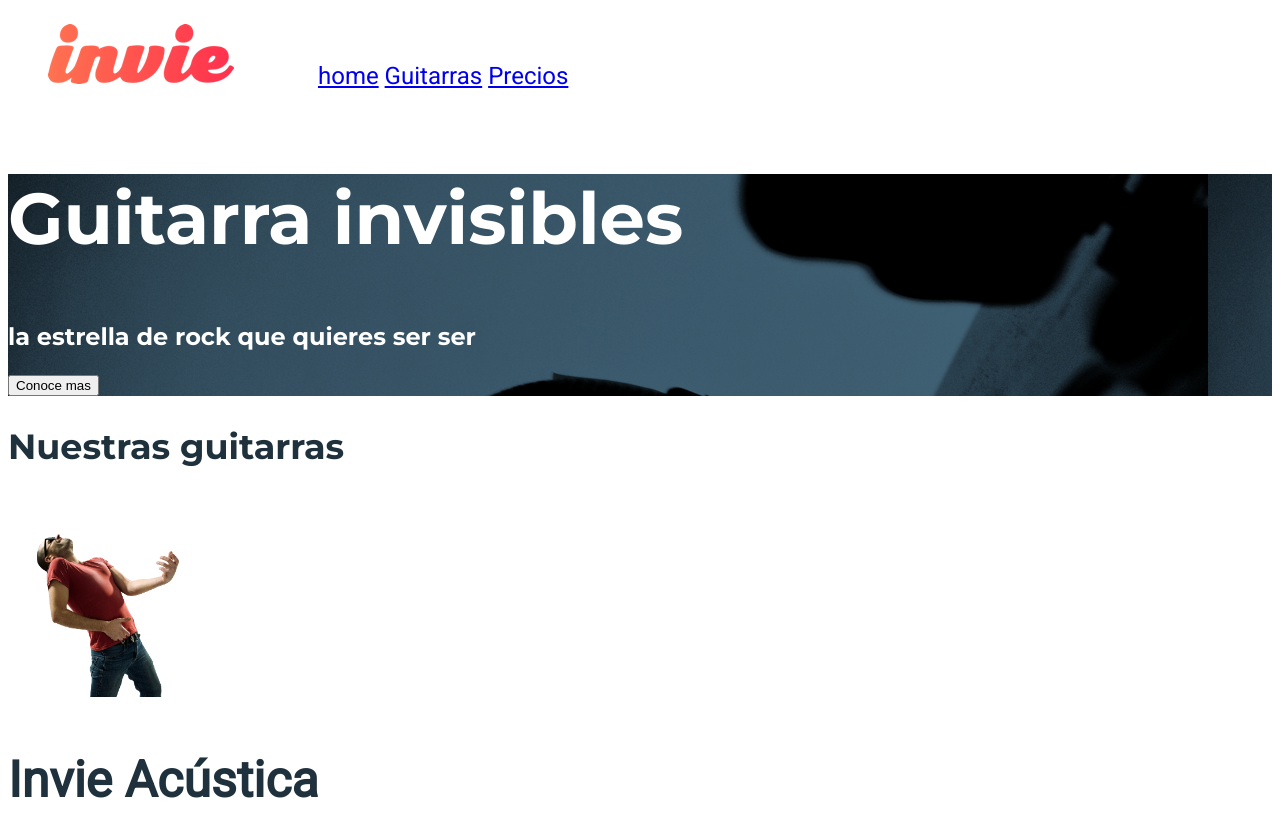
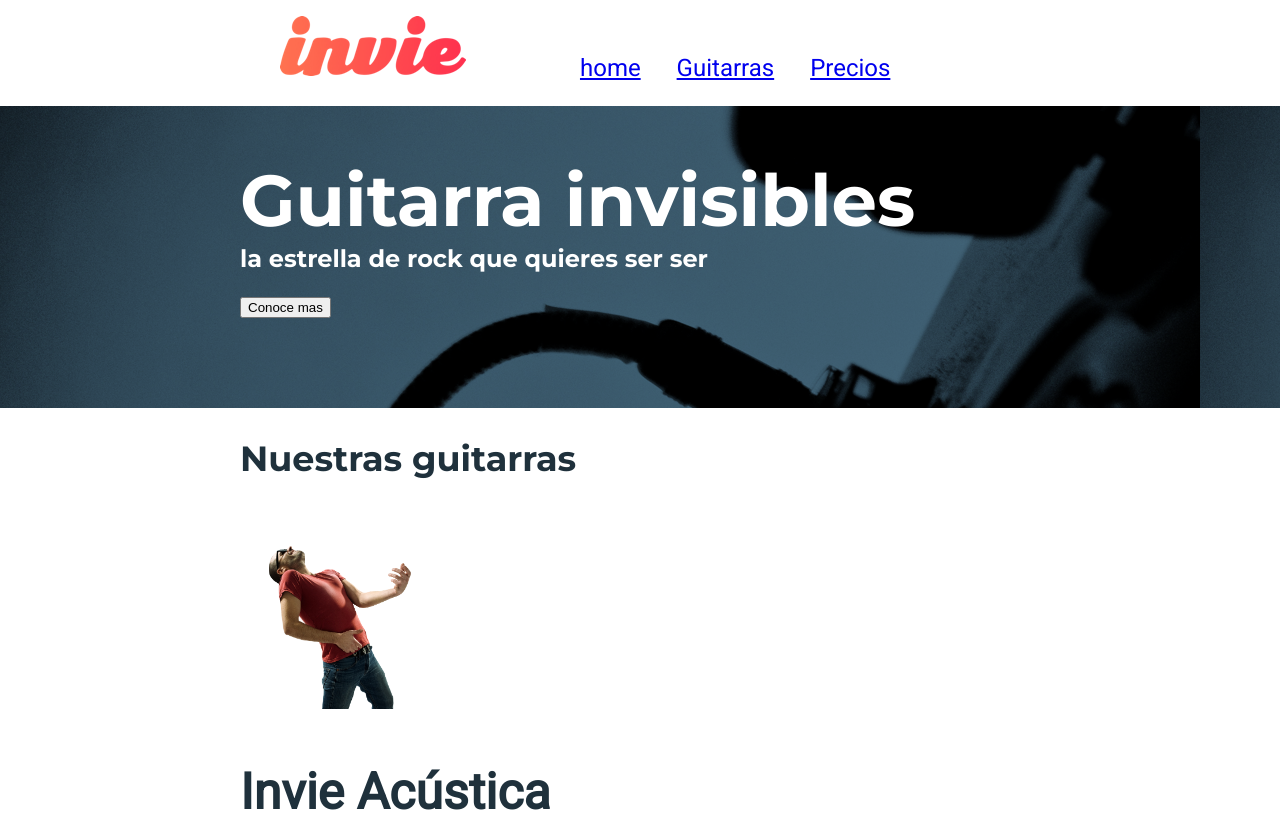
Before and after one commit to leonardcad02/Fletzi, a plain HTML site: page index.html in a window 1280 px wide. Shown: the top 824 px of the page. Drawn offline with Linux system fonts and the light colour scheme.

Commit message:
Modificacion de estructura

```diff
--- a/css/invie.css
+++ b/css/invie.css
@@ -1,21 +1,36 @@
+/**{
+  padding: 10px, 13px ,15px 5px; arriba-derecha-abajo-izquierda
+  padding: 10px;
+  margin: 10px;
+  border: 2px solid red;
+}*/
 
 body{
   font-family: 'Roboto', sans-serif;
+  margin: 0;
 }
+
 .titulo{
     font-size: 72px;
     font-family: 'Montserrat', sans-serif;
+    margin-bottom: 0px;
+    margin-top: 30px;
+
 }
 .title-a{
     font-size: 24px;
     font-family: 'Montserrat', sans-serif;
+    margin-top: 0;
+
 }
 .title-b{
     font-size: 50px;
+    margin-bottom: 20px;
 }
 
 .guitarras{
     color: #1f313c;
+
 }
 
 .guitarras h2{
@@ -25,6 +40,11 @@ body{
 .portada{
     background-image:url("../imagenes/background.png");
     color: white;
+    padding: 20px;
+
+}
+.portada button{
+    margin-bottom: 70px;
 }
 .menu{
     font-size: 24px;
@@ -32,7 +52,16 @@ body{
 }
 .menu li{
   display: inline-block;
+  margin-left: 30px;
 }
 .logotipo{
   display: inline-block;
 }
+
+.header{
+
+}
+.contenedor {
+  width: 800px;
+  margin: auto;
+}
--- a/index.html
+++ b/index.html
@@ -8,7 +8,7 @@
   <link href="https://fonts.googleapis.com/css?family=Montserrat:400,700|Roboto" rel="stylesheet">
 </head>
 <body>
-	<header id="header" class="header"> <!-- header -->
+	<header id="header" class="header contenedor"> <!-- header -->
 		<!-- logotipo -->
 		<figure class="logotipo">
 			<img src="imagenes/Invie.png" alt="Invie Logotipo" width="186" height="60">
@@ -29,14 +29,17 @@
 		</nav>
 	</header>
     <section id="portada" class="portada"> <!--portada -->
+ 			<div class="contenedor">
 	 			<!-- tiutlo -->
 	 			<h1 class="titulo">Guitarra invisibles</h1>
 	 			<!-- resumen  -->
 	 			<h3 class="title-a"> la estrella de rock que quieres ser ser</h3>
 	 			<!-- boton -->
 	 			<button> Conoce mas</button>
+ 			</div>
+
 	</section>
-	<section id="guitarras" class="guitarras"> <!-- contenido -->
+	<section id="guitarras" class="guitarras contenedor"> <!-- contenido -->
 		<!-- guitarra1 -->
 		<h2> Nuestras guitarras </h2>
 		<article class="guitarra">
```
Lines whose indentation alone changed are shown as unchanged.
